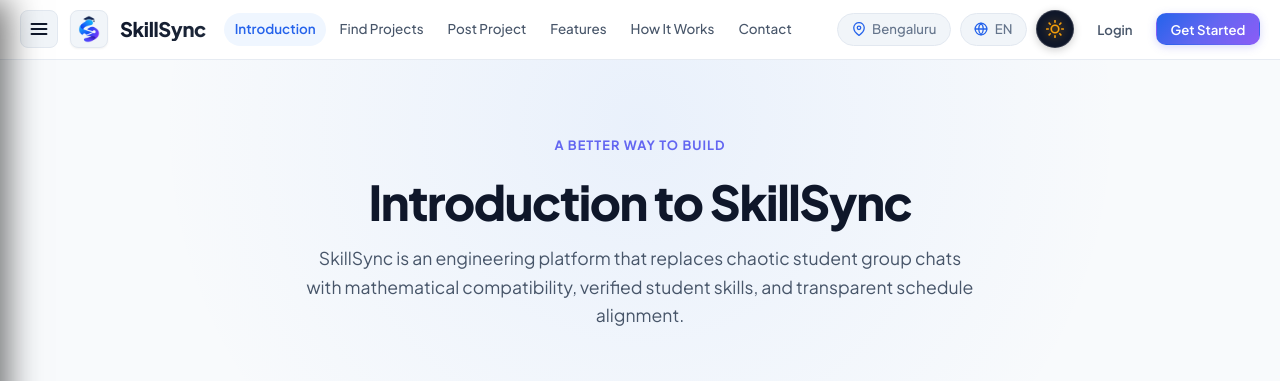
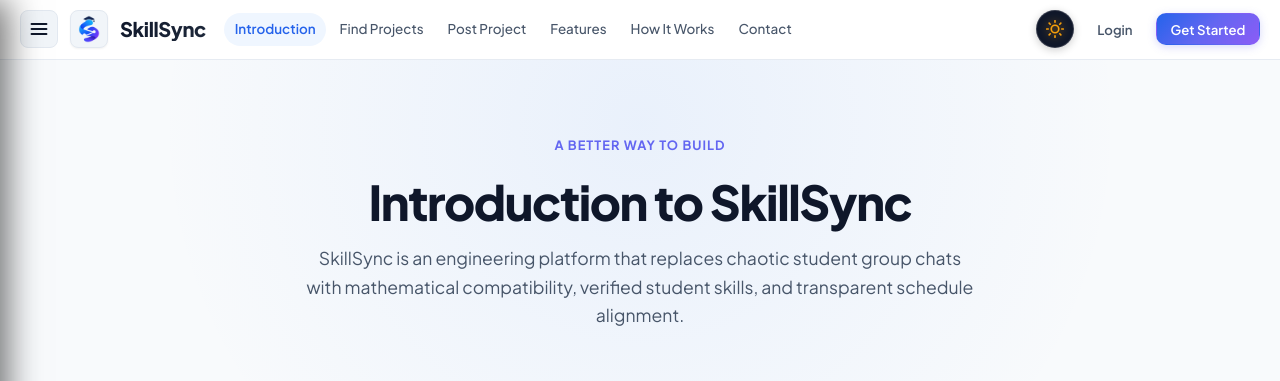
Before and after one commit to benakasham12/SkillSync, a Flask app: page /about-skillsync in a window 1280 px wide. Shown: the top 381 px of the page. Run offline with Flask 3, Linux system fonts and the light colour scheme.

Commit message:
fix(ui): remove location and language selectors from top header

```diff
--- a/app/templates/base.html
+++ b/app/templates/base.html
@@ -58,27 +58,8 @@
           </div>
         </div>
 
-        <!-- Right: Location, Language, Theme Toggle, Notifications, User Profile Pill -->
+        <!-- Right: Theme Toggle, Notifications, User Profile Pill -->
         <div class="nav-right">
-          <!-- Location Pill Badge -->
-          <div class="nav-meta-badge" title="Campus &amp; Location: Bengaluru">
-            <svg class="meta-icon" width="14" height="14" viewBox="0 0 24 24" fill="none" stroke="currentColor" stroke-width="2.2" stroke-linecap="round" stroke-linejoin="round" aria-hidden="true">
-              <path d="M21 10c0 7-9 13-9 13s-9-6-9-13a9 9 0 0 1 18 0z"></path>
-              <circle cx="12" cy="10" r="3"></circle>
-            </svg>
-            <span>Bengaluru</span>
-          </div>
-
-          <!-- Language Pill Badge -->
-          <div class="nav-meta-badge" title="Language: English">
-            <svg class="meta-icon" width="14" height="14" viewBox="0 0 24 24" fill="none" stroke="currentColor" stroke-width="2.2" stroke-linecap="round" stroke-linejoin="round" aria-hidden="true">
-              <circle cx="12" cy="12" r="10"></circle>
-              <line x1="2" y1="12" x2="22" y2="12"></line>
-              <path d="M12 2a15.3 15.3 0 0 1 4 10 15.3 15.3 0 0 1-4 10 15.3 15.3 0 0 1-4-10 15.3 15.3 0 0 1 4-10z"></path>
-            </svg>
-            <span>EN</span>
-          </div>
-
           <!-- Theme Toggle Button (Light / Dark Mode) -->
           <button class="theme-toggle-btn" id="themeToggleBtn" type="button" aria-label="Switch to Dark Mode" title="Switch to Dark Mode">
             <svg class="theme-icon theme-icon-sun" width="18" height="18" viewBox="0 0 24 24" fill="none" stroke="currentColor" stroke-width="2.2" stroke-linecap="round" stroke-linejoin="round" aria-hidden="true">
```
